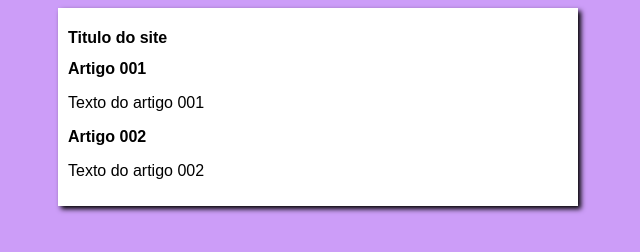
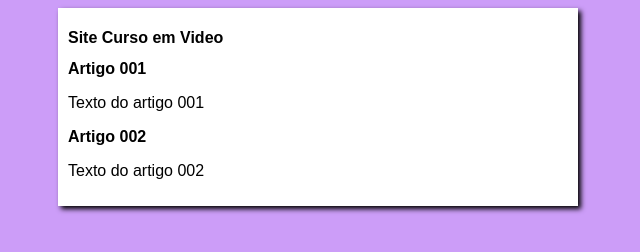
Before and after one commit to GuilhermeMontaldo/projeto-site, a plain HTML site: page index.html in a window 1280 px wide. Shown: the full height of the page, 322-962 px from the left. Drawn offline with Linux system fonts and the light colour scheme.

Commit message:
mudando o titulo

```diff
--- a/index.html
+++ b/index.html
@@ -9,7 +9,7 @@
 <body>
     <main>
         <header>
-            <h1>Titulo do site</h1>
+            <h1>Site Curso em Video</h1>
         </header>
         <article>
             <h2>Artigo 001</h2>
```
